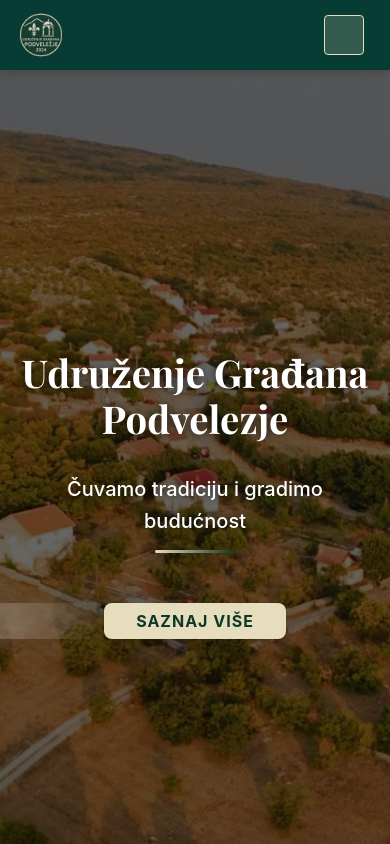
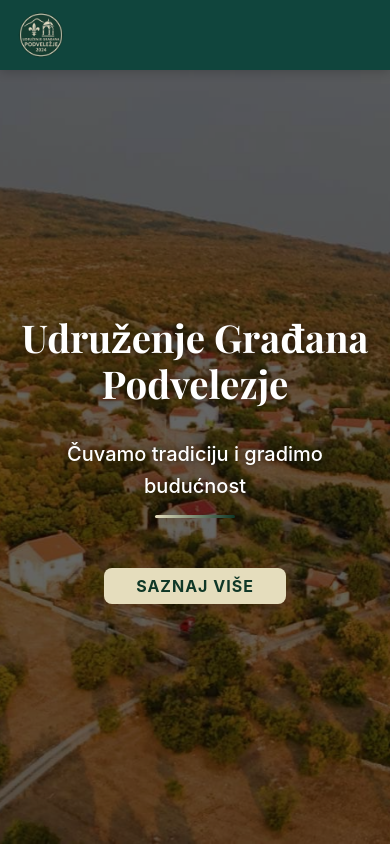
Before and after one commit to ugpodvelezje/ug-podvelezje, an Angular app: page / in a window 390 px wide. Shown: the top 844 px of the page. Built offline with nearby package versions, Linux system fonts and the light colour scheme.

Commit message:
Refactor hero and navbar styles for improved layout and animations; adjust hero height for navbar offset and enhance mobile navbar with slide-in and fade-in effects.

```diff
--- a/src/app/components/hero/hero.component.scss
+++ b/src/app/components/hero/hero.component.scss
@@ -3,19 +3,23 @@
 .hero {
   position: relative;
   width: 100%;
-  height: 100vh;
+  height: calc(100vh - 70px);
   overflow: hidden;
   margin: 0;
   padding: 0;
+  top: 70px;
   z-index: 0;
 
   // Background with image
   &__background {
     position: absolute;
     top: 0;
-    left: 0;
-    width: 100%;
-    height: 100%;
+    left: 50%;
+    transform: translateX(-50%);
+    min-width: 100%;
+    min-height: 100%;
+    width: auto;
+    height: auto;
     background-size: cover;
     background-position: center;
     transition: opacity 0.8s ease-in-out;
@@ -70,7 +74,6 @@
     justify-content: center;
     align-items: center;
     padding: 0;
-    margin-top: 70px; // Offset for navbar
   }
 
   &__content-wrapper {
@@ -179,33 +182,10 @@
     border-radius: abstracts.$border-radius-md;
     text-transform: uppercase;
     letter-spacing: 1px;
-    box-shadow: 0 4px 6px rgba(0, 0, 0, 0.1), 0 1px 3px rgba(0, 0, 0, 0.1);
+    box-shadow: 0 4px 6px rgba(0, 0, 0, 0.1);
     font-size: abstracts.$font-size-md;
     text-decoration: none;
     transition: all 0.3s ease;
-    position: relative;
-    overflow: hidden;
-
-    &::before {
-      content: '';
-      position: absolute;
-      top: 0;
-      left: -100%;
-      width: 100%;
-      height: 100%;
-      background: linear-gradient(90deg, transparent, rgba(255, 255, 255, 0.2), transparent);
-      transition: all 0.4s ease;
-    }
-
-    &:hover {
-      transform: translateY(-2px);
-      box-shadow: 0 7px 14px rgba(0, 0, 0, 0.1), 0 3px 6px rgba(0, 0, 0, 0.1);
-      background-color: #043c33; /* Green color on hover */
-
-      &::before {
-        left: 100%;
-      }
-    }
 
     &.bounce {
       animation: bounce 2s infinite;
--- a/src/app/components/navbar/navbar.component.scss
+++ b/src/app/components/navbar/navbar.component.scss
@@ -21,6 +21,7 @@
     height: 100%;
     margin: 0 auto;
     @include abstracts.flex(row, space-between, center);
+    position: relative;
   }
 
   // Logo styling
@@ -52,14 +53,28 @@
 
     // Show when mobile menu is open
     .navbar--mobile-open & {
-      display: block;
-      position: absolute;
+      display: flex;
+      justify-content: center;
+      position: fixed;
       top: 70px;
       left: 0;
       width: 100%;
+      height: calc(100vh - 70px);
       background-color: abstracts.$primary-color;
-      padding: abstracts.$spacing-md 0;
+      padding: abstracts.$spacing-xl 0;
       @include abstracts.shadow-md;
+      animation: slideIn 0.3s ease-out forwards;
+
+      @keyframes slideIn {
+        from {
+          opacity: 0;
+          transform: translateY(-10px);
+        }
+        to {
+          opacity: 1;
+          transform: translateY(0);
+        }
+      }
     }
   }
 
@@ -73,6 +88,11 @@
     .navbar--mobile-open & {
       flex-direction: column;
       align-items: center;
+      justify-content: center;
+      gap: abstracts.$spacing-xl;
+      width: 100%;
+      max-width: 300px;
+      margin: 0 auto;
     }
   }
 
@@ -80,9 +100,28 @@
     margin: 0 abstracts.$spacing-md;
     display: inline-block;
 
-    // Add spacing on mobile
+    // Add spacing and animation on mobile
     .navbar--mobile-open & {
-      margin: abstracts.$spacing-sm 0;
+      margin: abstracts.$spacing-md 0;
+      opacity: 0;
+      animation: fadeIn 0.5s ease-out forwards;
+
+      @for $i from 1 through 4 {
+        &:nth-child(#{$i}) {
+          animation-delay: #{$i * 0.1}s;
+        }
+      }
+
+      @keyframes fadeIn {
+        from {
+          opacity: 0;
+          transform: translateY(10px);
+        }
+        to {
+          opacity: 1;
+          transform: translateY(0);
+        }
+      }
     }
   }
 
@@ -101,7 +140,7 @@
       color: abstracts.$secondary-color;
     }
 
-    // Active state - more distinct styling
+    // Active state
     &--active {
       font-weight: 700;
       color: abstracts.$secondary-color;
@@ -111,8 +150,11 @@
 
     // Mobile styles
     .navbar--mobile-open & {
-      font-size: abstracts.$font-size-lg;
-      padding: abstracts.$spacing-sm;
+      font-size: calc(abstracts.$font-size-lg * 1.2);
+      padding: abstracts.$spacing-md abstracts.$spacing-xl;
+      display: block;
+      width: 100%;
+      text-align: center;
 
       // Active state on mobile
       &--active {
@@ -125,14 +167,16 @@
 
   // Mobile menu toggle button
   &__mobile-toggle {
-    width: 40px;
-    height: 40px;
-    @include abstracts.flex(column, space-between, center);
+    display: flex;
+    flex-direction: column;
+    justify-content: space-between;
+    width: 30px;
+    height: 20px;
+    padding: 0;
+    background: transparent;
+    border: none;
+    cursor: pointer;
     z-index: abstracts.$z-index-navbar + 10;
-    background-color: rgba(abstracts.$secondary-color, 0.2);
-    padding: 8px;
-    border-radius: 4px;
-    border: 1px solid abstracts.$secondary-color;
     margin-right: 10px;
 
     // Hide on desktop
@@ -142,16 +186,18 @@
 
     // Hamburger bars
     &-bar {
-      width: 90%;
-      height: 3px;
+      width: 100%;
+      height: 2px;
       background-color: abstracts.$light-color;
       border-radius: abstracts.$border-radius-sm;
-      transition: transform abstracts.$transition-medium, opacity abstracts.$transition-medium;
+      transition: transform 0.3s ease-in-out,
+                  opacity 0.2s ease-in-out;
+      transform-origin: center;
 
       // Transformed state when menu is open
       .navbar--mobile-open & {
         &:nth-child(1) {
-          transform: translateY(10px) rotate(45deg);
+          transform: translateY(9px) rotate(45deg);
         }
 
         &:nth-child(2) {
@@ -159,15 +205,23 @@
         }
 
         &:nth-child(3) {
-          transform: translateY(-10px) rotate(-45deg);
+          transform: translateY(-9px) rotate(-45deg);
         }
       }
+    }
+
+    &:hover .navbar__mobile-toggle-bar {
+      background-color: abstracts.$secondary-color;
     }
   }
 
   // When mobile menu is open
   &--mobile-open {
-    background-color: #043c33; // Solid color when menu is open
-    @include abstracts.shadow-md;
+    background-color: rgba(4, 60, 51, 0.95);
+
+    .navbar__nav {
+      background-color: rgba(4, 60, 51, 0.95);
+      backdrop-filter: blur(8px);
+    }
   }
 }
```
